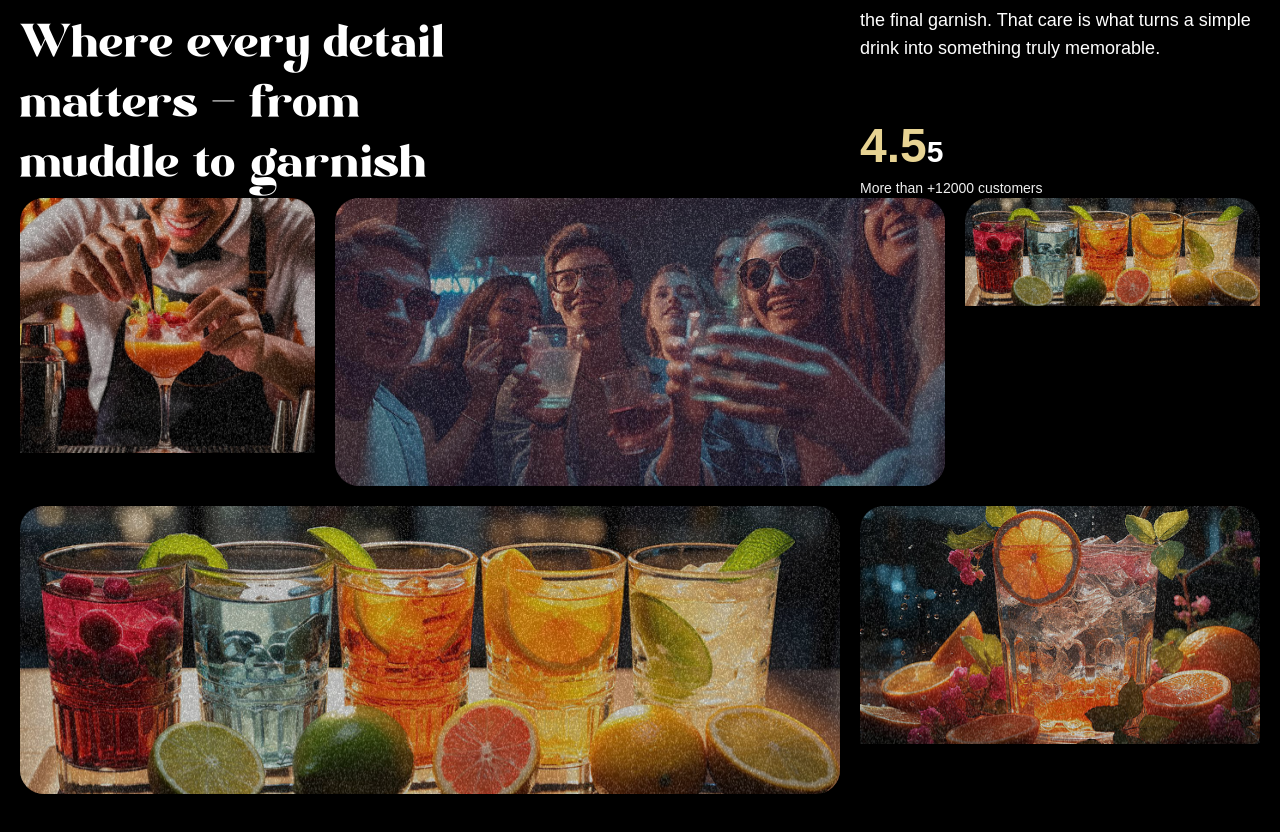
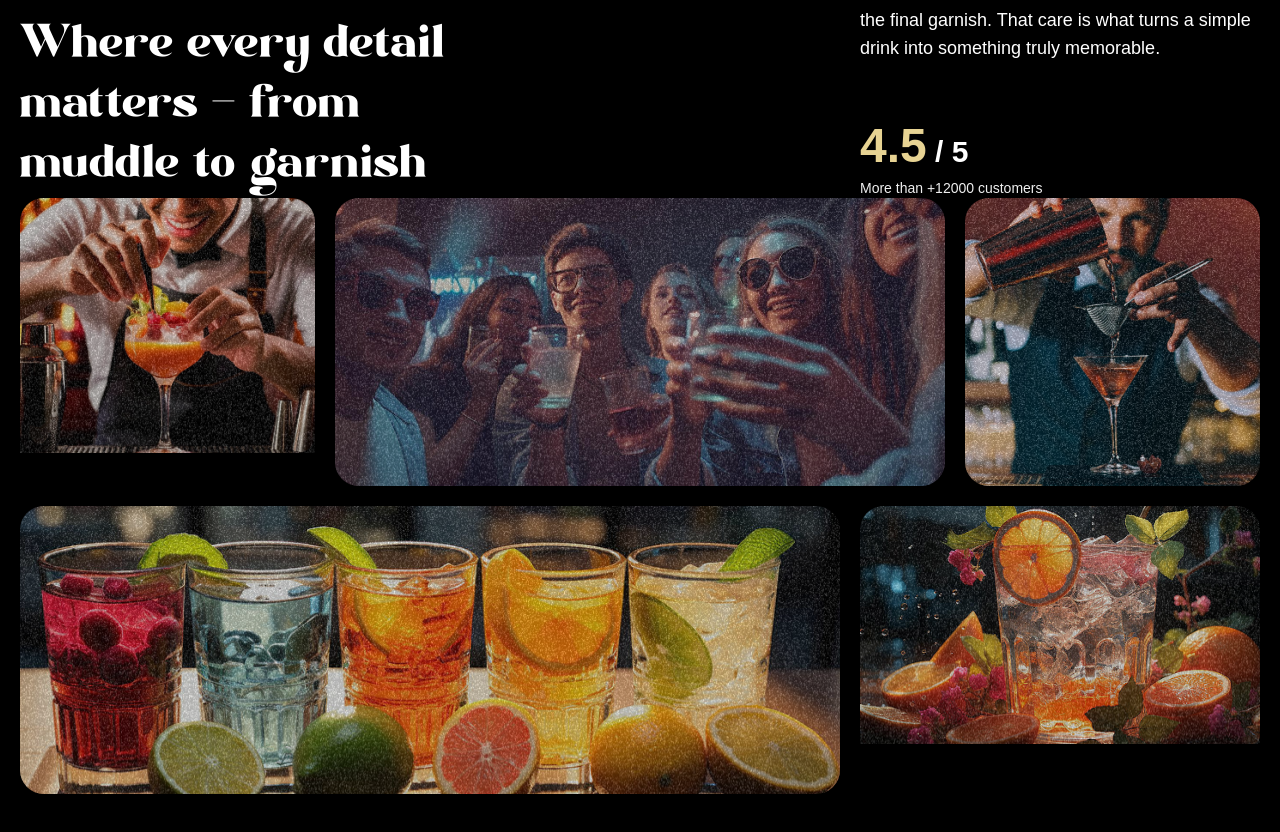
Before and after one commit to GalinaBaleva/mojito-gsap, a React (Vite) app in the folder client/: page / in a window 1280 px wide. Shown: the part 1762-2594 px from the top of the page. Built offline with nearby package versions, Linux system fonts and the light colour scheme; a web font is replaced by a local one.

Commit message:
Add small corrections in the image name.

```diff
--- a/client/src/components/About.jsx
+++ b/client/src/components/About.jsx
@@ -43,7 +43,7 @@ function About() {
                             turns a simple drink into something truly memorable.
                         </p>
                         <div>
-                            <p className="md:text-3xl text-xl font-bold"><span>4.5</span>5</p>
+                            <p className="md:text-3xl text-xl font-bold"><span>4.5</span> / 5</p>
                             <p className="text-sm text-white-100">More than +12000 customers</p>
                         </div>
                     </div>
@@ -63,7 +63,7 @@ function About() {
                     </div>
                     <div className="md:col-span-3">
                         <div className="relative">
-                            <img src="/images/abt3.png" alt="grid-img-5"/>
+                            <img src="/images/abt5.png" alt="grid-img-5"/>
                             <div className="noisy"></div>
                         </div>
                     </div>
```
